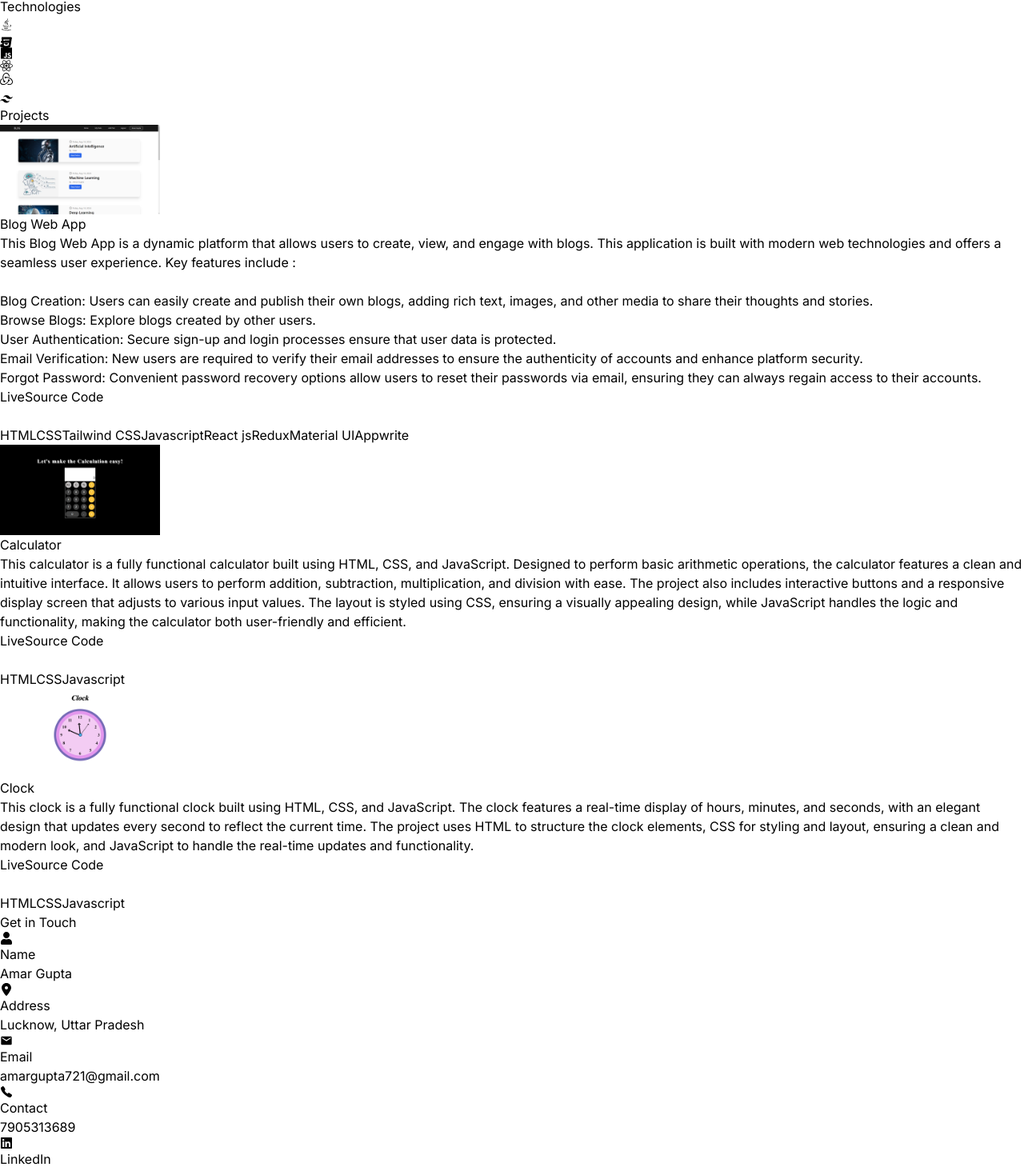
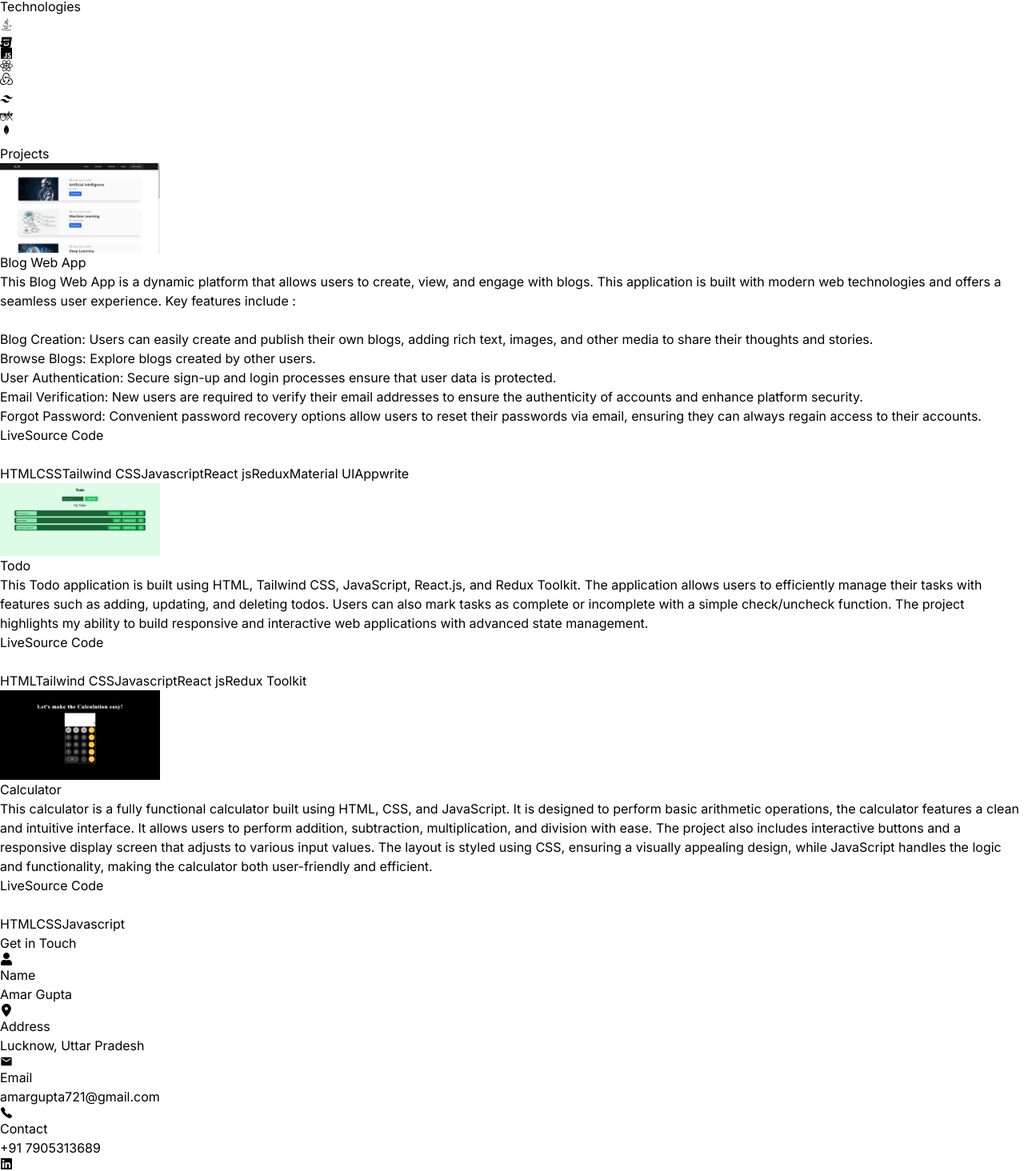
Before and after one commit to nik-1718y/Portfolio, a React (Vite) app: page / in a window 1280 px wide. Shown: the part 1093-2557 px from the top of the page at 80% size. Built offline with nearby package versions, Linux system fonts and the light colour scheme.

Commit message:
update contact project technologies about

```diff
--- a/src/components/About.jsx
+++ b/src/components/About.jsx
@@ -25,7 +25,7 @@ const About = () => {
             whileInView={{opacity:1, x:0}}
             initial={{opacity:0, x:100}}
             transition={{duration:0.5}}
-            className='w-full lg:w-1/2'>
+            className='pb-4 w-full lg:w-1/2'>
                     <div className='flex justify-center lg:justify-start'>
                         <p className='my-2 max-w-xl'>Hello! I'm Amar Gupta, currently pursuing a B.Tech in Computer Science and Engineering with a passion for full-stack development. I build dynamic, responsive web applications using HTML, CSS, JavaScript, React.js, Tailwind CSS, Node.js, Express.js, and MongoDB. I'm also skilled in state management with Redux Toolkit and proficient in Java. <br />
                         I am dedicated to my work and eager to take on new challenges with a positive attitude. My strengths include a strong willingness to learn and a proactive approach to challenges. I am constantly seeking opportunities to grow and make meaningful contributions.
--- a/src/components/Contact.jsx
+++ b/src/components/Contact.jsx
@@ -6,6 +6,7 @@ import { MdEmail } from "react-icons/md";
 import { IoCall } from "react-icons/io5";
 import { FaLinkedin } from "react-icons/fa";
 import { FaGithub } from "react-icons/fa";
+import { GrResume } from "react-icons/gr";
 
 const Contact = () => {
   return (
@@ -50,7 +51,7 @@ const Contact = () => {
             <IoCall className='text-2xl'/>
             <div className='ml-5 text-left'>
               <h2 className='text-lg font-semibold'>Contact</h2>
-              <span>7905313689</span>
+              <span>+91 7905313689</span>
             </div>
           </div>
         </motion.div>
@@ -68,11 +69,22 @@ const Contact = () => {
               </div>
             </div>
           </div>
-          <div className='flex items-center'>
+          <div className='flex items-center mb-6'>
             <FaGithub className='text-2xl'/>
             <div className='ml-5 text-left'>
               <h2 className='text-lg font-semibold'>GitHub</h2>
               <span><a href="https://github.com/Amar-Gupta-721" className='text-blue-500 underline'>Visit my GitHub Profile</a></span>
+            </div>
+          </div>
+
+          <div className='flex items-center'>
+            <GrResume className='text-2xl'/>
+            <div className='ml-5 text-left'>
+              <h2 className='text-lg font-semibold'>Resume</h2>
+              <span><a
+              href="/AmarGuptaResume.pdf"
+              target="_blank"
+              className='text-blue-500 underline'>My Resume</a></span>
             </div>
           </div>
         </motion.div>
--- a/src/components/Project.jsx
+++ b/src/components/Project.jsx
@@ -1,7 +1,7 @@
 import React from 'react'
 import Blog_Web_App from '../assets/Projects/Blog_Web_App.png'
 import calculator from '../assets/Projects/Calculator.png'
-import clock from '../assets/Projects/Clock.png'
+import Todo from '../assets/Projects/Todo.png'
 import {motion} from 'framer-motion'
 import {Link} from 'react-router-dom'
 
@@ -59,6 +59,33 @@ const Project = () => {
                 </motion.div>
 
             </div>
+            <div key="Todo" className='mb-8 flex flex-wrap lg:justify-center'>
+                <motion.div
+                whileInView={{opacity:1, x:0}}
+                initial={{opacity:0, x:-100}}
+                transition={{duration:1}}
+                className='mt-2 mb-4 w-full lg:w-1/4 md:pr-5'>
+                    <img className='shadow-md shadow-neutral-100' height={200} width={200} src={Todo} alt="Clock" />
+                </motion.div>
+                <motion.div
+                whileInView={{opacity:1, x:0}}
+                initial={{opacity:0, x:100}}
+                transition={{duration:1}}
+                className="w-full max-w-full lg:w-3/4">
+                <h6 className='mb-2 font-semibold text-xl underline'><Link to={"https://todo-nine-olive.vercel.app/"}>Todo</Link></h6>
+                <p className='mb-4 text-neutral-400'>This Todo application is built using HTML, Tailwind CSS, JavaScript, React.js, and Redux Toolkit. The application allows users to efficiently manage their tasks with features such as adding, updating, and deleting todos. Users can also mark tasks as complete or incomplete with a simple check/uncheck function. The project highlights my ability to build responsive and interactive web applications with advanced state management.</p>
+                <div>
+                <span className='mr-2 rounded bg-neutral-900 px-2 py-1 text-sm font-medium text-neutral-50 hover:bg-white hover:text-neutral-900'><Link to="https://todo-nine-olive.vercel.app/">Live</Link></span>
+                <span className='mr-2 rounded bg-neutral-900 px-2 py-1 text-sm font-medium text-neutral-50 hover:bg-white hover:text-neutral-900'><Link to="https://github.com/Amar-Gupta-721/Todo">Source Code</Link></span>
+                </div><br />
+                <span className='mr-2 rounded bg-neutral-900 px-2 py-1 text-sm font-medium text-purple-900'>HTML</span>
+                <span className='mr-2 rounded bg-neutral-900 px-2 py-1 text-sm font-medium text-purple-900'>Tailwind CSS</span>
+                <span className='mr-2 rounded bg-neutral-900 px-2 py-1 text-sm font-medium text-purple-900'>Javascript</span>
+                <span className='mr-2 rounded bg-neutral-900 px-2 py-1 text-sm font-medium text-purple-900'>React js</span>
+                <span className='mr-2 rounded bg-neutral-900 px-2 py-1 text-sm font-medium text-purple-900'>Redux Toolkit</span>
+                </motion.div>
+            </div>
+
             <div key="calculator" className='mb-8 flex flex-wrap lg:justify-center'>
                 <motion.div
                 whileInView={{opacity:1, x:0}}
@@ -73,7 +100,7 @@ const Project = () => {
                 transition={{duration:1}}
                 className="w-full max-w-full lg:w-3/4">
                 <h6 className='mb-2 font-semibold text-xl underline'><Link to={"https://amar-gupta-721.github.io/Calculator/"}>Calculator</Link></h6>
-                <p className='mb-4 text-neutral-400'>This calculator is a fully functional calculator built using HTML, CSS, and JavaScript. Designed to perform basic arithmetic operations, the calculator features a clean and intuitive interface. It allows users to perform addition, subtraction, multiplication, and division with ease. The project also includes interactive buttons and a responsive display screen that adjusts to various input values. The layout is styled using CSS, ensuring a visually appealing design, while JavaScript handles the logic and functionality, making the calculator both user-friendly and efficient.</p>
+                <p className='mb-4 text-neutral-400'>This calculator is a fully functional calculator built using HTML, CSS, and JavaScript. It is designed to perform basic arithmetic operations, the calculator features a clean and intuitive interface. It allows users to perform addition, subtraction, multiplication, and division with ease. The project also includes interactive buttons and a responsive display screen that adjusts to various input values. The layout is styled using CSS, ensuring a visually appealing design, while JavaScript handles the logic and functionality, making the calculator both user-friendly and efficient.</p>
                 <div>
                 <span className='mr-2 rounded bg-neutral-900 px-2 py-1 text-sm font-medium text-neutral-50 hover:bg-white hover:text-neutral-900'><Link to="https://amar-gupta-721.github.io/Calculator/">Live</Link></span>
                 <span className='mr-2 rounded bg-neutral-900 px-2 py-1 text-sm font-medium text-neutral-50 hover:bg-white hover:text-neutral-900'><Link to="https://github.com/Amar-Gupta-721/Calculator">Source Code</Link></span>
@@ -84,31 +111,7 @@ const Project = () => {
                 </motion.div>
 
             </div>
-            <div key="clock" className='mb-8 flex flex-wrap lg:justify-center'>
-                <motion.div
-                whileInView={{opacity:1, x:0}}
-                initial={{opacity:0, x:-100}}
-                transition={{duration:1}}
-                className='mt-2 mb-4 w-full lg:w-1/4 md:pr-5'>
-                    <img className='shadow-md shadow-neutral-100' height={200} width={200} src={clock} alt="Clock" />
-                </motion.div>
-                <motion.div
-                whileInView={{opacity:1, x:0}}
-                initial={{opacity:0, x:100}}
-                transition={{duration:1}}
-                className="w-full max-w-full lg:w-3/4">
-                <h6 className='mb-2 font-semibold text-xl underline'><Link to={"https://amar-gupta-721.github.io/Clock-Project/"}>Clock</Link></h6>
-                <p className='mb-4 text-neutral-400'>This clock is a fully functional clock built using HTML, CSS, and JavaScript. The clock features a real-time display of hours, minutes, and seconds, with an elegant design that updates every second to reflect the current time. The project uses HTML to structure the clock elements, CSS for styling and layout, ensuring a clean and modern look, and JavaScript to handle the real-time updates and functionality.</p>
-                <div>
-                <span className='mr-2 rounded bg-neutral-900 px-2 py-1 text-sm font-medium text-neutral-50 hover:bg-white hover:text-neutral-900'><Link to="https://amar-gupta-721.github.io/Clock-Project/">Live</Link></span>
-                <span className='mr-2 rounded bg-neutral-900 px-2 py-1 text-sm font-medium text-neutral-50 hover:bg-white hover:text-neutral-900'><Link to="https://github.com/Amar-Gupta-721/Clock-Project">Source Code</Link></span>
-                </div><br />
-                <span className='mr-2 rounded bg-neutral-900 px-2 py-1 text-sm font-medium text-purple-900'>HTML</span>
-                <span className='mr-2 rounded bg-neutral-900 px-2 py-1 text-sm font-medium text-purple-900'>CSS</span>
-                <span className='mr-2 rounded bg-neutral-900 px-2 py-1 text-sm font-medium text-purple-900'>Javascript</span>
-                </motion.div>
 
-            </div>
         </div>
     </div>
   )
--- a/src/components/Technologies.jsx
+++ b/src/components/Technologies.jsx
@@ -7,6 +7,9 @@ import { RiTailwindCssFill } from "react-icons/ri";
 import { FaJava } from "react-icons/fa";
 import {animate, motion} from 'framer-motion'
 import { SiRedux } from "react-icons/si";
+import { FaNode } from "react-icons/fa";
+import { SiExpress } from "react-icons/si";
+import { BiLogoMongodb } from "react-icons/bi";
 
 const Technologies = () => {
     const iconMotions = (duration)=>({
@@ -84,6 +87,30 @@ const Technologies = () => {
             className='rounded-2xl border-4 border-neutral-800 p-4'>
                 <RiTailwindCssFill className='text-7xl text-cyan-300'/>
             </motion.div>
+
+            <motion.div
+            variants={iconMotions(3.5)}
+            initial="initial"
+            animate="animate"
+            className='rounded-2xl border-4 border-neutral-800 p-4'>
+                <FaNode className='text-7xl text-green-500'/>
+            </motion.div>
+
+            <motion.div
+            variants={iconMotions(6)}
+            initial="initial"
+            animate="animate"
+            className='rounded-2xl border-4 border-neutral-800 p-4'>
+                <SiExpress className='text-7xl text-neutral-100'/>
+            </motion.div>
+
+            <motion.div
+            variants={iconMotions(2)}
+            initial="initial"
+            animate="animate"
+            className='rounded-2xl border-4 border-neutral-800 p-4'>
+                <BiLogoMongodb className='text-7xl text-green-700'/>
+            </motion.div>
         </motion.div>
     </div>
   )
```
Also changed, not shown: src/assets/Projects/Clock.png (deleted), src/assets/Projects/Todo.png (added).
